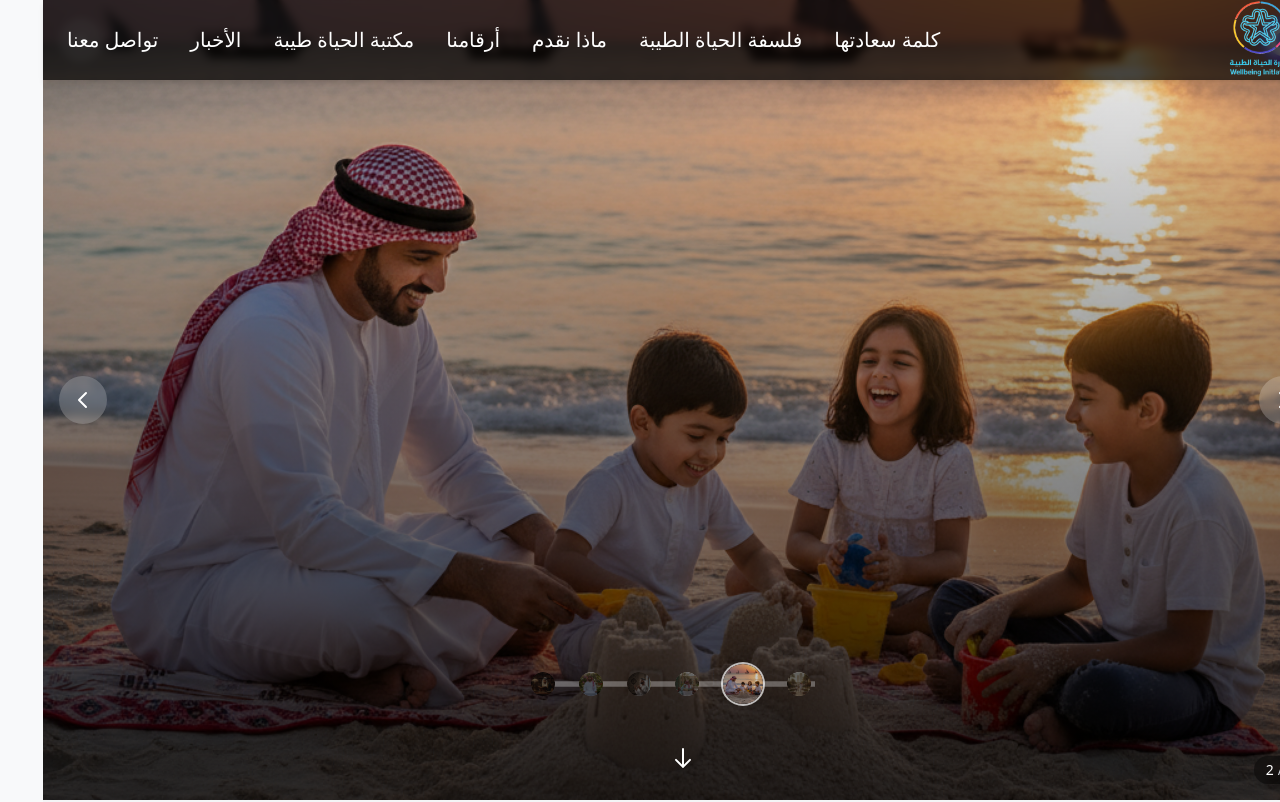
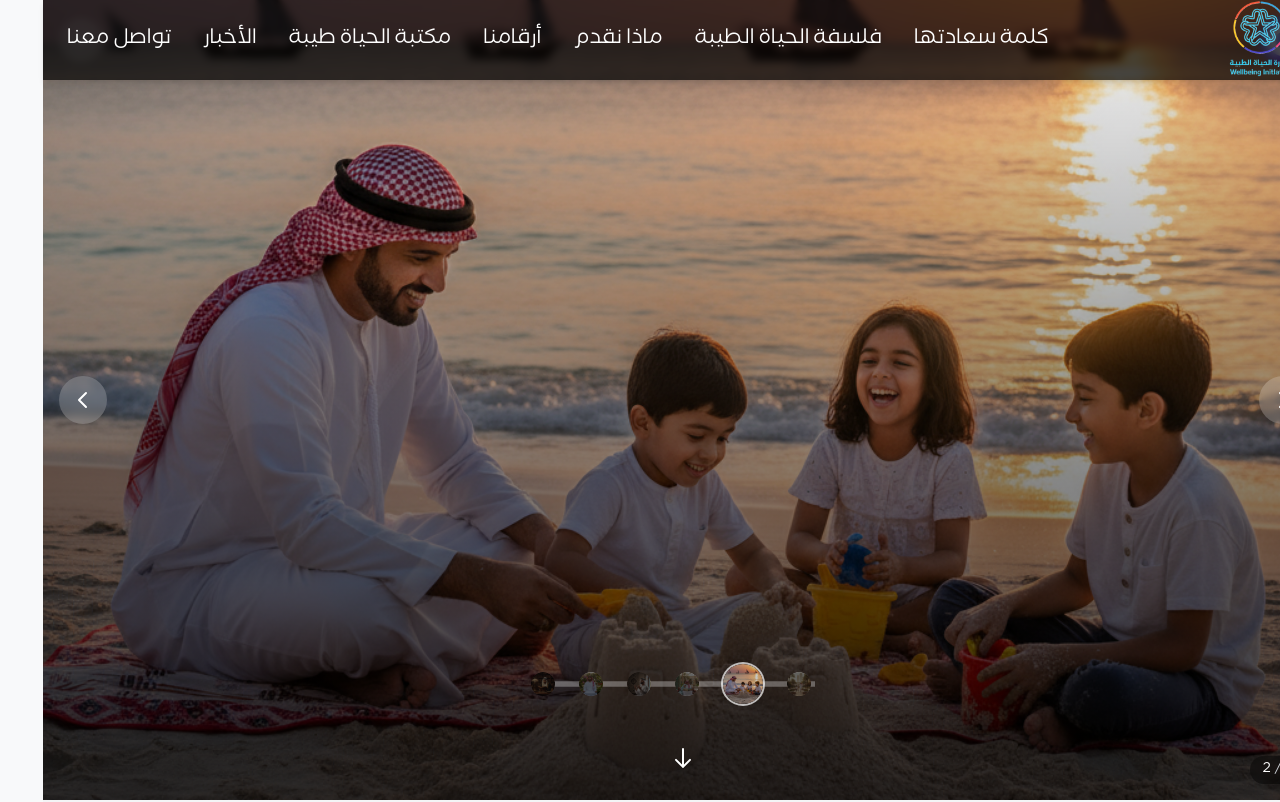
Before and after one commit to Reailiteen/haya-taiba, a Next.js app: page / in a window 1280 px wide. Shown: the top 802 px of the page. Built offline with nearby package versions, Linux system fonts and the light colour scheme.

Commit message:
feat: enhance RTL support and font consistency across the application

```diff
--- a/src/app/globals.css
+++ b/src/app/globals.css
@@ -22,13 +22,24 @@
 @tailwind utilities;
 
 @layer base {
+  * {
+    @apply border-border;
+  }
+
   html {
     font-family: 'FF Shamel', 'Noto Sans Arabic', system-ui, -apple-system, sans-serif;
+    direction: rtl;
+    scroll-behavior: smooth;
   }
 
   body {
+    @apply bg-background text-foreground;
     font-family: 'FF Shamel', 'Noto Sans Arabic', system-ui, -apple-system, sans-serif;
     font-weight: 400; /* Default to Book weight */
+    direction: rtl;
+    text-align: right;
+    line-height: 1.6;
+    background-color: #f8f9fa;
   }
 
   h1, h2, h3, h4, h5, h6 {
@@ -36,11 +47,44 @@
     font-weight: 700; /* Use Bold weight for headings */
   }
 
-  /* Ensure all text elements inherit the font */
+  /* Ensure ALL text elements use FF Shamel */
   *, *::before, *::after {
-    font-family: inherit;
+    font-family: 'FF Shamel', 'Noto Sans Arabic', system-ui, -apple-system, sans-serif !important;
+  }
+
+  /* Specific text elements */
+  p, span, div, a, button, input, textarea, label, li, td, th {
+    font-family: 'FF Shamel', 'Noto Sans Arabic', system-ui, -apple-system, sans-serif !important;
+    font-weight: 400; /* Default to Book weight */
+  }
+
+  /* Bold elements use Bold weight */
+  strong, b, .font-bold {
+    font-weight: 700 !important;
   }
 }
+
+/* Force FF Shamel on ALL elements - Override any other font declarations */
+* {
+  font-family: 'FF Shamel', 'Noto Sans Arabic', system-ui, -apple-system, sans-serif !important;
+}
+
+/* Specific overrides for common elements */
+.text-sm, .text-base, .text-lg, .text-xl, .text-2xl, .text-3xl, .text-4xl, .text-5xl, .text-6xl {
+  font-family: 'FF Shamel', 'Noto Sans Arabic', system-ui, -apple-system, sans-serif !important;
+}
+
+/* Framer Motion elements */
+[data-framer-name] {
+  font-family: 'FF Shamel', 'Noto Sans Arabic', system-ui, -apple-system, sans-serif !important;
+}
+
+/* RTL Support */
+html {
+  direction: rtl;
+  scroll-behavior: smooth;
+}
+
 
 :root {
   --radius: 0.625rem;
@@ -123,25 +167,7 @@
   --sidebar-ring: oklch(0.556 0 0);
 }
 
-@layer base {
-  * {
-    @apply border-border;
-  }
-  body {
-    @apply bg-background text-foreground;
-    font-family: 'PingFang SC', 'PingFang TC', 'Noto Sans Arabic', 'SF Pro Display', -apple-system, BlinkMacSystemFont, 'Segoe UI', Roboto, system-ui, sans-serif;
-    direction: rtl;
-    text-align: right;
-    line-height: 1.6;
-    background-color: #f8f9fa;
-  }
-}
 
-/* RTL Support */
-html {
-  direction: rtl;
-  scroll-behavior: smooth;
-}
 
 /* Wellbeing Custom Styles */
 .wellbeing-gradient {
--- a/tailwind.config.js
+++ b/tailwind.config.js
@@ -8,12 +8,15 @@ module.exports = {
   theme: {
     extend: {
       fontFamily: {
-        sans: ['FF Shamel', 'Noto Sans Arabic', 'PingFang SC', 'PingFang TC', 'var(--font-geist-sans)', 'Arial', 'system-ui', 'sans-serif'],
-        mono: ['var(--font-geist-mono)', 'monospace'],
-        pingfang: ['PingFang SC', 'PingFang TC', 'system-ui', 'sans-serif'],
+        sans: ['FF Shamel', 'Noto Sans Arabic', 'system-ui', 'sans-serif'],
+        mono: ['FF Shamel', 'Noto Sans Arabic', 'var(--font-geist-mono)', 'monospace'],
+        pingfang: ['FF Shamel', 'Noto Sans Arabic', 'PingFang SC', 'PingFang TC', 'system-ui', 'sans-serif'],
         'ff-shamel': ['FF Shamel', 'Noto Sans Arabic', 'system-ui', 'sans-serif'],
         'ff-shamel-book': ['FF Shamel', 'Noto Sans Arabic', 'system-ui', 'sans-serif'],
         'ff-shamel-bold': ['FF Shamel', 'Noto Sans Arabic', 'system-ui', 'sans-serif'],
+        // Override common font classes
+        serif: ['FF Shamel', 'Noto Sans Arabic', 'system-ui', 'sans-serif'],
+        display: ['FF Shamel', 'Noto Sans Arabic', 'system-ui', 'sans-serif'],
       },
       colors: {
         background: 'var(--background)',
```
